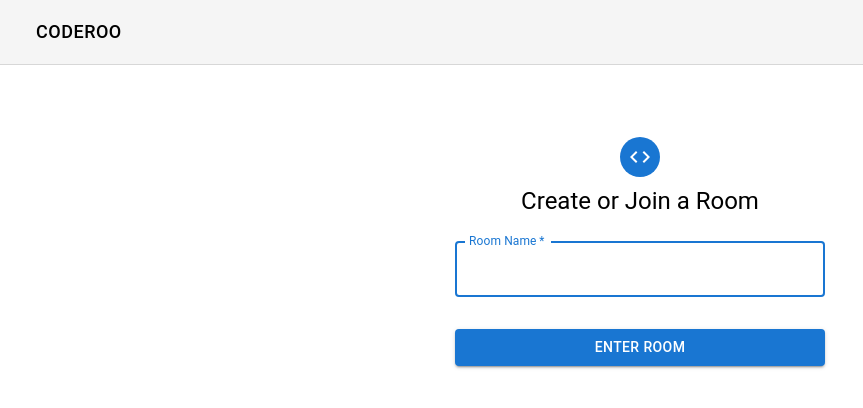
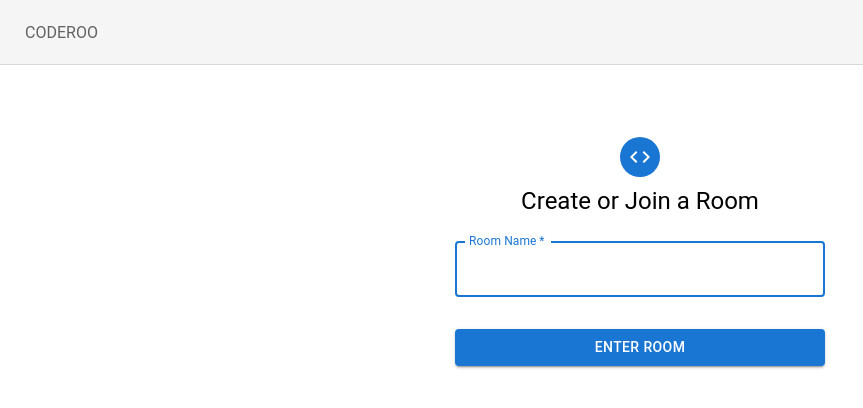
Before and after one commit to kevinmorehouse/coderoo, a React (Create React App) app: page / in a window 1280 px wide. Shown: the top 408 px of the page, without its empty margins (0-863 px from the left). Built offline with nearby package versions, Linux system fonts and the light colour scheme; no server answers.

Commit message:
Replace MUI Navbar Link with React Router Link

```diff
--- a/src/components/Navbar.jsx
+++ b/src/components/Navbar.jsx
@@ -1,5 +1,6 @@
 import React from "react";
-import { AppBar, Toolbar, Typography, Link } from "@mui/material";
+import { AppBar, Toolbar, Typography } from "@mui/material";
+import { Link } from "react-router-dom";
 import { Outlet } from "react-router-dom";
 import { useLocation } from "react-router-dom";
 
@@ -23,17 +24,16 @@ const Navbar = () => {
       >
         <Toolbar>
           <Link
-            variant='button'
-            href='/'
-            sx={{
-              my: 1,
-              mx: 1.5,
+            style={{
               textDecoration: "none",
-              color: "black",
-              fontSize: "18px",
+              fontFamily: "Roboto",
+              color: "rgba(0, 0, 0, 0.6)",
+              marginRight: "1rem",
+              padding: "1px",
             }}
+            to={"/"}
           >
-            Coderoo
+            CODEROO
           </Link>
           <Typography variant='button' color='primary'>
             {roomId ? "Current Room: " + roomId : ""}
```
